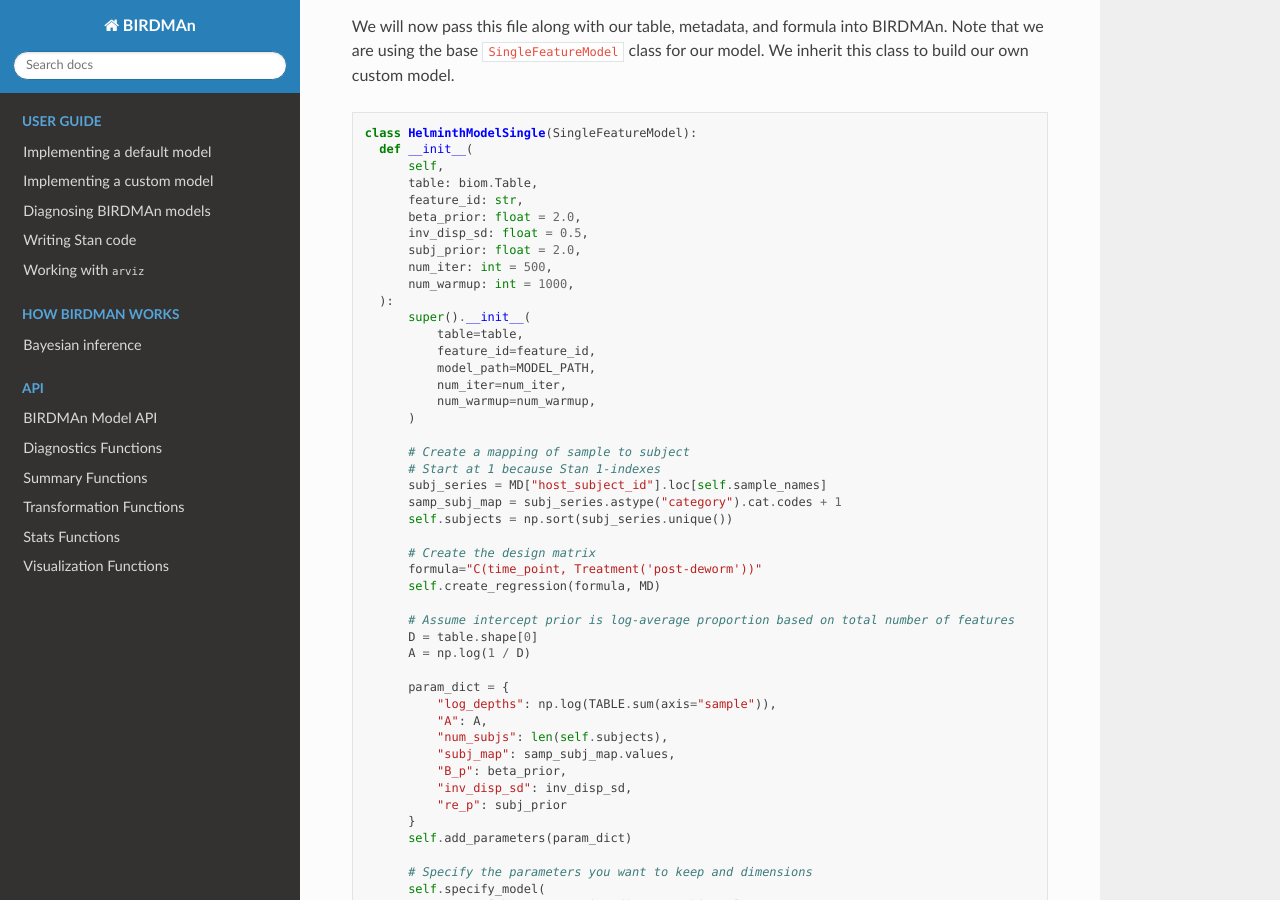
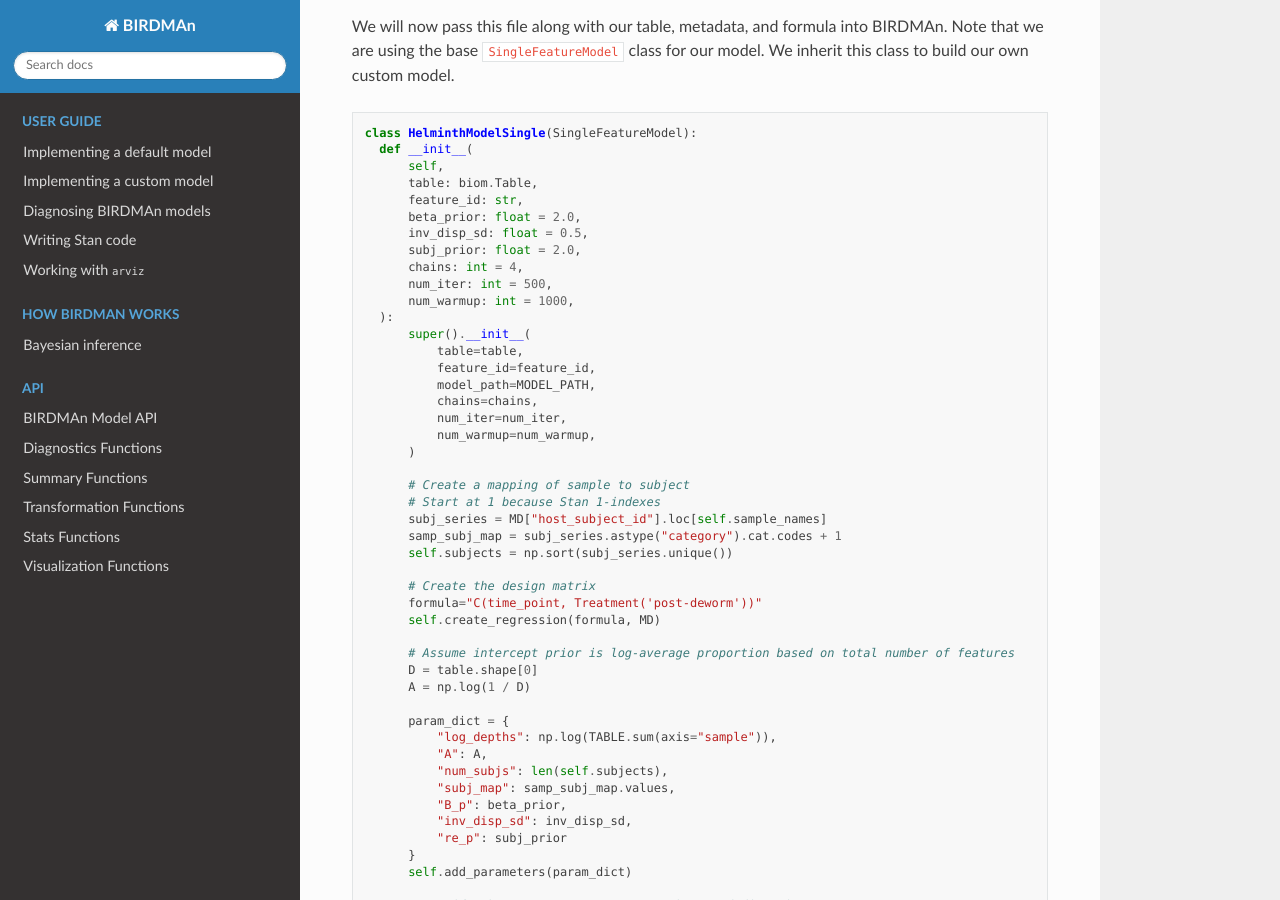
Before and after one commit to biocore/BIRDMAn, a Sphinx documentation site: the page built from docs/parallelization.rst, in a window 1280 px wide and 900 px high, scrolled down 2257 px. Built offline with Sphinx 7.4.7 and the Read the Docs theme 2.0.0, drawn with Linux system fonts in a browser that asks for light colours.

Commit message:
Add chains to parallelization docs

```diff
--- a/docs/parallelization.rst
+++ b/docs/parallelization.rst
@@ -110,6 +110,7 @@ We will now pass this file along with our table, metadata, and formula into BIRD
         beta_prior: float = 2.0,
         inv_disp_sd: float = 0.5,
         subj_prior: float = 2.0,
+        chains: int = 4,
         num_iter: int = 500,
         num_warmup: int = 1000,
     ):
@@ -117,6 +118,7 @@ We will now pass this file along with our table, metadata, and formula into BIRD
             table=table,
             feature_id=feature_id,
             model_path=MODEL_PATH,
+            chains=chains,
             num_iter=num_iter,
             num_warmup=num_warmup,
         )
```
